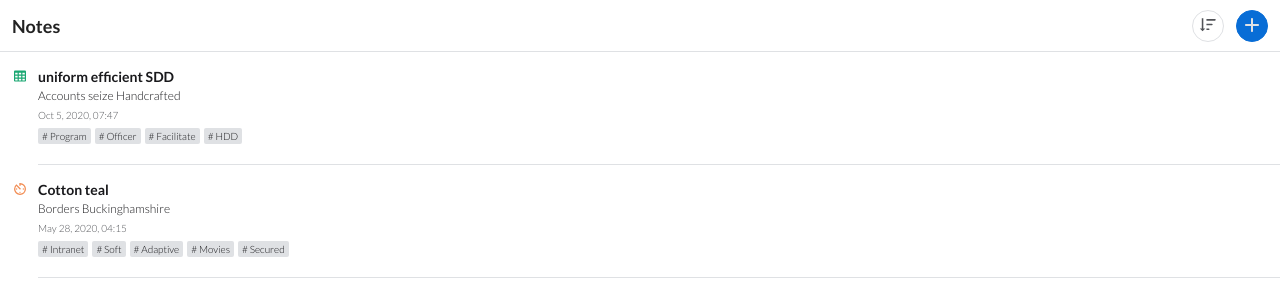
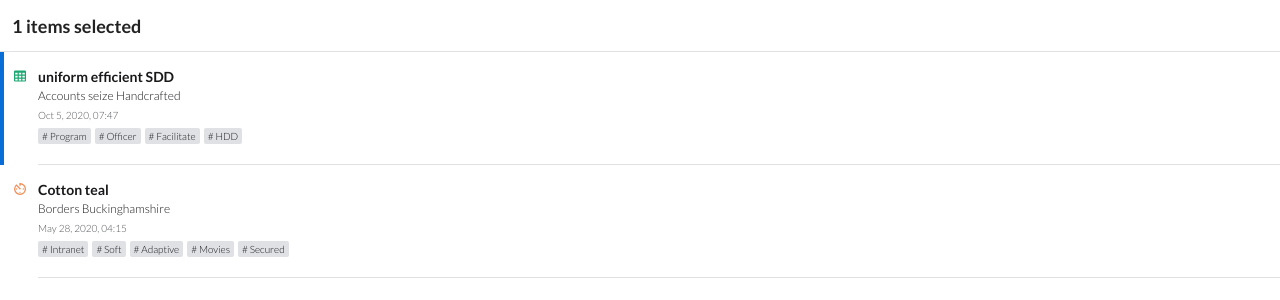
Before and after one commit to chrfreitas/note-list, a React (Create React App) app: page / in a window 1280 px wide. Both pictures are taken after a click on the element 640 px from the left and 108 px from the top of the page. Shown: the top 300 px of the page. Built offline with nearby package versions, Linux system fonts and the light colour scheme.

Commit message:
Create select feature and counter in the header

```diff
--- a/src/components/header/header.tsx
+++ b/src/components/header/header.tsx
@@ -7,28 +7,35 @@ import { AddIcon, Container, Title, SortIcon } from './header.styles';
 
 interface IHeaderProps {
   order: OrderType;
+  selectedNotes: string[];
   add: () => void;
   toggleOrder: () => void;
 }
 
-const Header = ({ order, add, toggleOrder }: IHeaderProps) => (
+const Header = ({ order, selectedNotes, add, toggleOrder }: IHeaderProps) => (
   <Container>
+    {selectedNotes.length ? (
+      <Title>{selectedNotes.length} items selected</Title>
+    ) : (
+      <>
         <Title>Notes</Title>
-
         <SortIcon onClick={toggleOrder}>
           <Icon
             type={
-          order === OrderType.descending ? 'sort-descending' : 'sort-ascending'
+              order === OrderType.descending
+                ? 'sort-descending'
+                : 'sort-ascending'
             }
             color={colors.darkGray}
             width={18}
             height={14}
           />
         </SortIcon>
-
         <AddIcon onClick={add}>
           <Icon type="plus" color={colors.gray} width={14} height={14} />
         </AddIcon>
+      </>
+    )}
   </Container>
 );
 
--- a/src/containers/note-list/note-list.tsx
+++ b/src/containers/note-list/note-list.tsx
@@ -11,6 +11,7 @@ import { NoteList as NoteListView } from '../../views/note-list/note-list';
 const NoteList = () => {
   const [order, setOrder] = useState<OrderType>(OrderType.ascending);
   const [notes, setNotes] = useState<INoteDataSource[]>([]);
+  const [selectedNotes, setSelectedNotes] = useState<string[]>([]);
 
   const data = DataSource.getNotes();
 
@@ -27,6 +28,19 @@ const NoteList = () => {
     setNotes((prev) => [note, ...prev]);
   };
 
+  const select = (id: string): void => {
+    const selectedNote = selectedNotes.find((noteId) => noteId === id);
+
+    if (selectedNote) {
+      const selectedNotesFiltered = selectedNotes.filter(
+        (noteId) => noteId !== id
+      );
+      return setSelectedNotes(selectedNotesFiltered);
+    }
+
+    return setSelectedNotes((prev) => [id, ...prev]);
+  };
+
   useEffect(() => {
     const orderedNotes = orderByDate<INoteDataSource>(data, order);
     setNotes(orderedNotes);
@@ -35,9 +49,11 @@ const NoteList = () => {
 
   return (
     <NoteListView
-      add={add}
       notes={notes}
       order={order}
+      selectedNotes={selectedNotes}
+      add={add}
+      select={select}
       toggleOrder={toggleOrder}
     />
   );
--- a/src/styles/colors.ts
+++ b/src/styles/colors.ts
@@ -2,6 +2,7 @@ export const colors = {
   black: '#19191C',
   darkGray: '#515357',
   gray: '#DFE1E4',
+  lightGray: '#F4F5F7',
   blue: '#086DD6',
   purple: '#7049CF',
   green: '#1AA772',
--- a/src/views/note-list/components/note-item/note-item.styles.ts
+++ b/src/views/note-list/components/note-item/note-item.styles.ts
@@ -1,11 +1,24 @@
 import styled from 'styled-components';
 import { colors } from '../../../../styles/colors';
 
-export const Container = styled.div`
+export interface ContainerProps {
+  selected: boolean;
+}
+
+export const Container = styled.div<ContainerProps>`
   display: grid;
   grid-template-columns: 12px 1fr;
   gap: 0 12px;
-  padding: 16px 0 0 14px;
+  padding: 16px 0 0 10px;
+  border-left: 4px solid transparent;
+  cursor: pointer;
+  transition: border-left 0.2s;
+
+  ${(props) => props.selected && `border-left: 4px solid ${colors.blue};`};
+
+  :hover {
+    background-color: ${colors.lightGray};
+  }
 `;
 
 export const Infos = styled.div`
--- a/src/views/note-list/components/note-item/note-item.tsx
+++ b/src/views/note-list/components/note-item/note-item.tsx
@@ -1,4 +1,4 @@
-import React from 'react';
+import React, { useState } from 'react';
 
 import { INoteDataSource } from '../../../../services/datasource/datasource.interface';
 import Icon from '../../../../components/icon/icon';
@@ -8,15 +8,30 @@ import NoteIcon from '../note-icon/note-icon';
 import { Container, Title, Subtitle, Infos, Header } from './note-item.styles';
 import { colors } from '../../../../styles/colors';
 
+interface INoteItemProps extends INoteDataSource {
+  select: (id: string) => void;
+}
+
+// eslint-disable-next-line max-lines-per-function
 const NoteItem = ({
+  id,
   type,
   title,
   subtitle,
   date,
   tags,
-  status
-}: INoteDataSource) => (
-  <Container>
+  status,
+  select
+}: INoteItemProps) => {
+  const [selected, setSelected] = useState<boolean>(false);
+
+  const onClick = (noteId: string): void => {
+    select(noteId);
+    setSelected((prev) => !prev);
+  };
+
+  return (
+    <Container onClick={() => onClick(id)} selected={selected}>
       <NoteIcon type={type} />
       <Infos>
         <Header>
@@ -37,5 +52,6 @@ const NoteItem = ({
       </Infos>
     </Container>
   );
+};
 
 export default NoteItem;
--- a/src/views/note-list/note-list.tsx
+++ b/src/views/note-list/note-list.tsx
@@ -9,16 +9,30 @@ import { Container } from './note-list.styles';
 interface INoteListProps {
   notes: INoteDataSource[];
   order: OrderType;
+  selectedNotes: string[];
   add: () => void;
+  select: (id: string) => void;
   toggleOrder: () => void;
 }
 
-export const NoteList = ({ notes, order, add, toggleOrder }: INoteListProps) =>
+export const NoteList = ({
+  notes,
+  order,
+  selectedNotes,
+  add,
+  select,
+  toggleOrder
+}: INoteListProps) =>
   notes.length ? (
     <Container>
-      <Header add={add} order={order} toggleOrder={toggleOrder} />
+      <Header
+        order={order}
+        selectedNotes={selectedNotes}
+        add={add}
+        toggleOrder={toggleOrder}
+      />
       {notes.map((note) => (
-        <NoteItem key={note.id} {...note} />
+        <NoteItem key={note.id} select={select} {...note} />
       ))}
     </Container>
   ) : (
```
Lines whose indentation alone changed are shown as unchanged.
